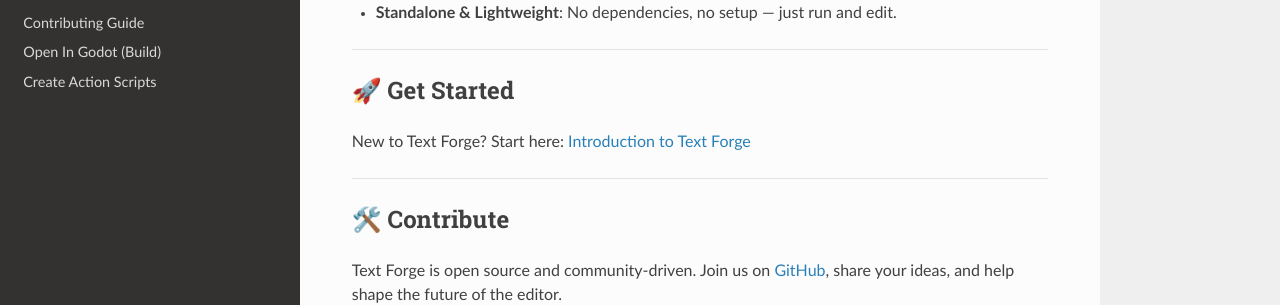
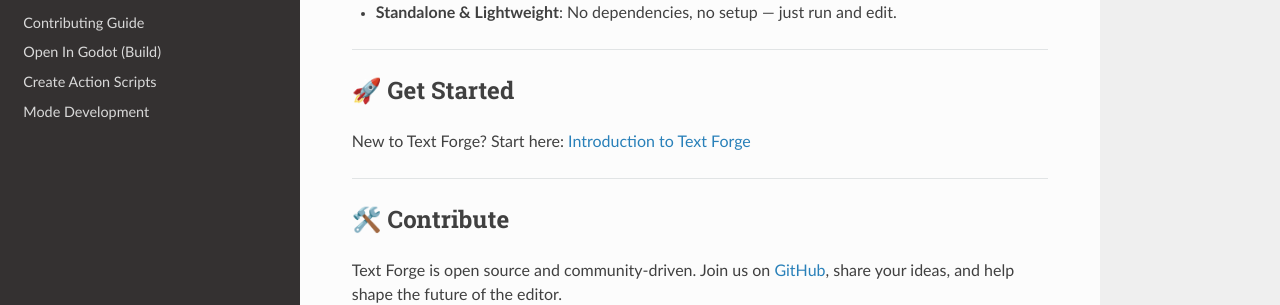
Before and after one commit to text-forge/docs, an MkDocs documentation site: the page built from docs/index.md, in a window 1280 px wide. Shown: the part 527-832 px from the top of the page. Built offline with MkDocs 1.6.1, drawn with Linux system fonts in a browser that asks for light colours; nearby versions of some CDN libraries; a script that is not in the unit is left out.

Commit message:
Update docs to: Add mode development to docs sidebar

```diff
--- a/mkdocs.yml
+++ b/mkdocs.yml
@@ -33,6 +33,7 @@ nav:
       - Contributing Guide: contributing.md
       - Open In Godot (Build): build.md
       - Create Action Scripts: create_action_scripts.md
+      - Mode Development: mode_development.md
 
 theme:
   name: readthedocs
```
